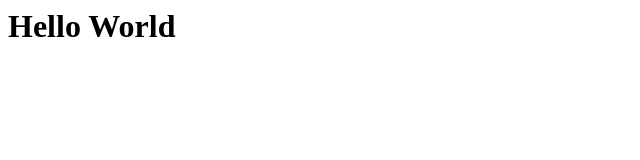
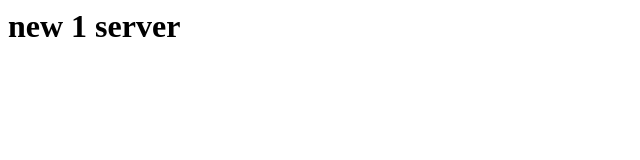
Before and after one commit to soung9508/test_pipe, a plain HTML site: page website/index.html in a window 1280 px wide. Shown: the whole page, without its empty margins (0-640 px from the left). Drawn offline with Linux system fonts and the light colour scheme.

Commit message:
Update index.html

```diff
--- a/website/index.html
+++ b/website/index.html
@@ -1,7 +1,7 @@
 <html>
 
 <body>
-  <h1>Hello World</h1>
+  <h1>new 1 server</h1>
 </body>
 
 </html>
```
